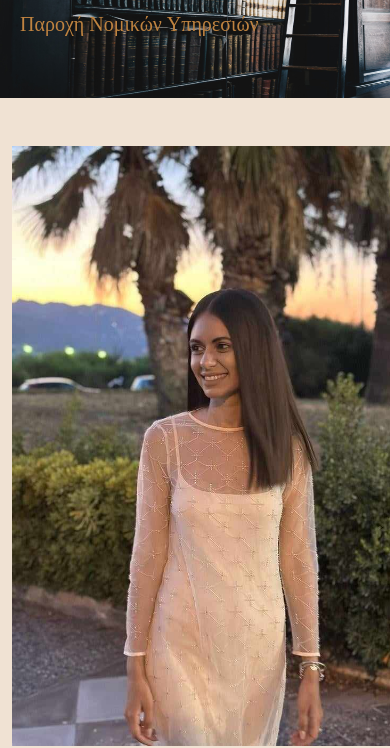
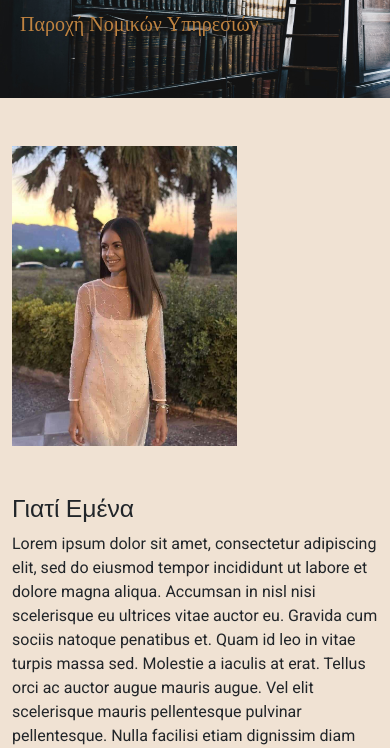
Before and after one commit to Kanaris933/ChrysaFountouki, a plain HTML site: page index.html in a window 390 px wide. Shown: the part 133-881 px from the top of the page. Drawn offline with nearby package versions, Linux system fonts and the light colour scheme.

Commit message:
Add files via upload

```diff
--- a/style.css
+++ b/style.css
@@ -317,6 +317,10 @@
         grid-template-columns: 4fr 1fr;
         grid-template-rows: 1fr 1fr;
     }
+
+    .img-about-mainpage img {
+        height: 500px;
+    }
 }
 
 @media (max-width: 393px) {
@@ -336,6 +340,10 @@
 
     .img-header-mainpage{
         height: 175px;
+    }
+
+    .img-about-mainpage img {
+        height: 300px;
     }
 }
 
```
